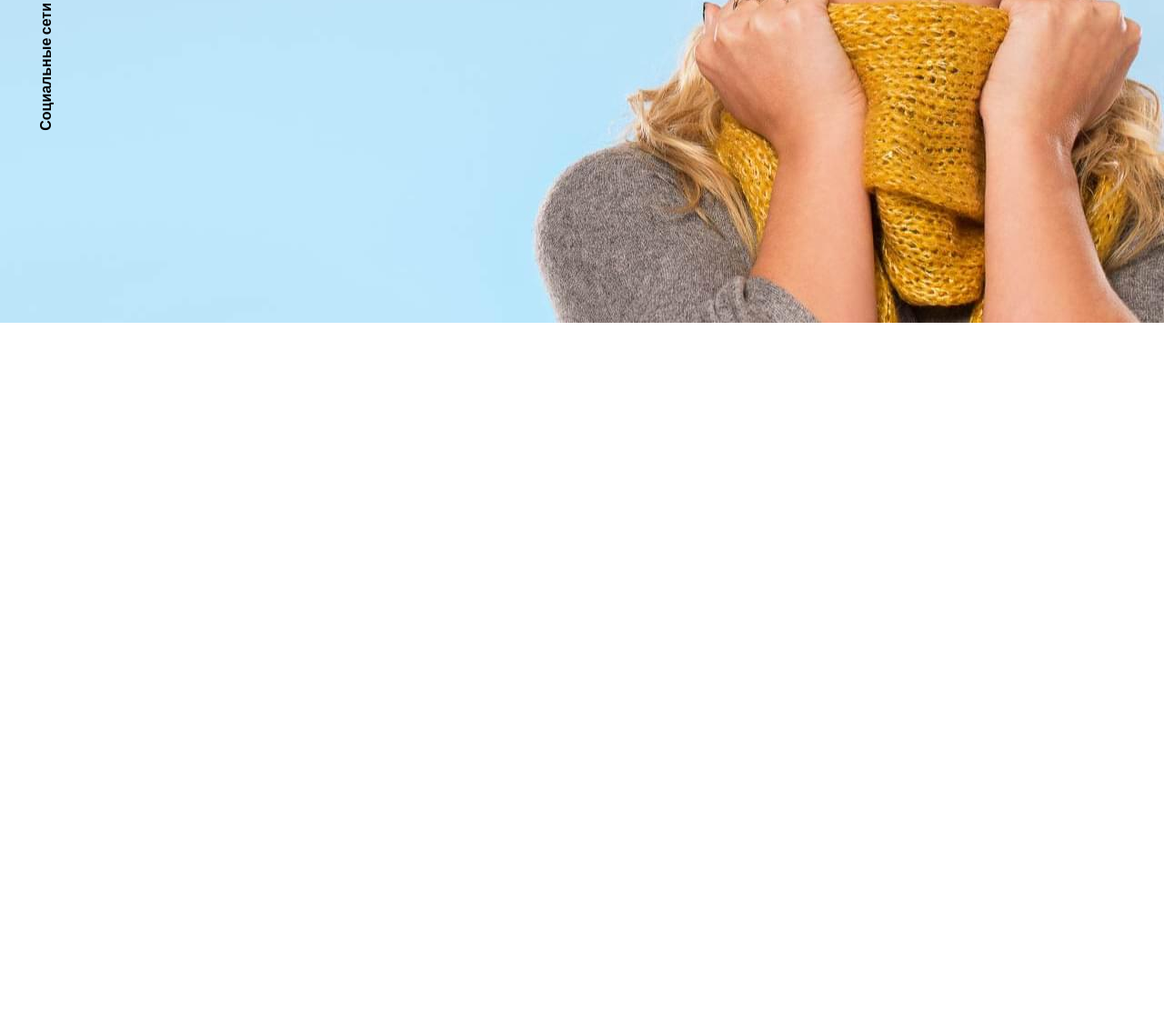
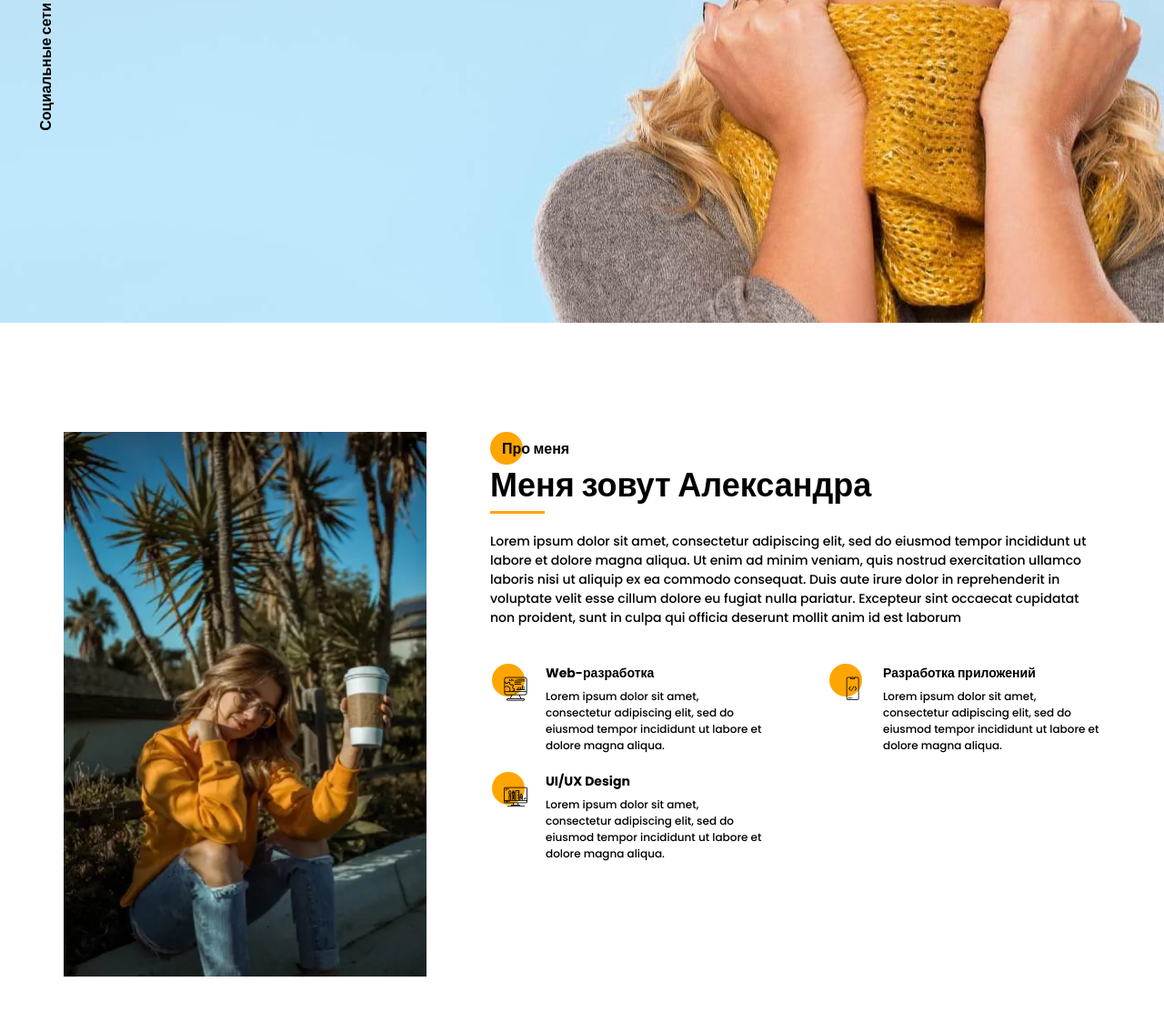
Before and after one commit to Alex-Sapon/portfolio, a website: page Porfolio/index.html in a window 1280 px wide. Shown: the part 445-1558 px from the top of the page at 91% size. Before the commit the page ends 800 px from the top, so only its background shows below. Drawn offline with nearby package versions, Linux system fonts and the light colour scheme; files that its build step writes are made by us from their sources; files whose address does not match are found by name.

Commit message:
add html, styles for the block about-me

```diff
--- a/#src/scss/Blocks/about-me.scss
+++ b/#src/scss/Blocks/about-me.scss
@@ -0,0 +1,70 @@
+.about-me {
+    padding: 120px 0px;
+    &__wrapper {
+        display: flex;
+    }
+
+    &__image {
+        margin-right: 70px;
+        flex: 0 0 35%;
+        img {
+            object-fit: contain;
+            width: 100%;
+        }
+    }
+    &__block {
+        margin-bottom: 40px;
+    }
+    &__subtitle {
+        margin-top: 7px;
+    }
+    &__title {
+        margin: 8px 0px;
+    }
+    &__text {
+        margin-top: 20px;
+        font-weight: 500;
+        font-size: 1.4rem;
+        line-height: 2.1rem;
+    }
+    &__block-skills {
+        display: flex;
+        flex-wrap: wrap;
+        justify-content: space-between;
+    }
+    &__skill {
+        flex: 0 0 300px;
+        margin-bottom: 20px;
+    }
+    .icon-mobile,
+    .icon-design,
+    .icon-developer {
+        font-size: 26px;
+        padding: 15px 0px 0px 15px;
+    }
+}
+.divider {
+    width: 60px;
+    height: 3px;
+    background-color: $secondColor;
+}
+.skill-about-me {
+    display: flex;
+    justify-content: space-between;
+    &__wrapper {
+        position: relative;
+        display: flex;
+        flex-direction: column;
+        @include circleForImg;
+    }
+    span {
+        position: relative;
+        margin-right: 20px;
+    }
+    &__text {
+        font-weight: 500;
+        font-size: 1.2rem;
+        line-height: 1.8rem;
+        margin-top: 6px;
+    }
+}
--- a/#src/scss/mixins.scss
+++ b/#src/scss/mixins.scss
@@ -23,3 +23,18 @@
         background: $secondColor;
     }
 }
+
+@mixin circleForImg {
+    &:before {
+        content: '';
+        display: block;
+        position: absolute;
+        width: 36px;
+        height: 36px;
+        top: 0;
+        left: -59px;
+        z-index: -1;
+        border-radius: 100%;
+        background: $secondColor;
+    }
+}
--- a/#src/scss/style.scss
+++ b/#src/scss/style.scss
@@ -76,7 +76,7 @@ body {
     }
     &_fs36 {
         font-size: 3.6rem;
-        line-height: 6.0rem;
+        line-height: 4.0rem;
     }
     &_fs20 {
         font-size: 2.0rem;
@@ -100,6 +100,8 @@ body {
     @include circle;
 }
 
+
+
 // Blocks ============================================================================
 // @import 'blocks/header';
 @import 'blocks/promo';
--- a/Porfolio/index.html
+++ b/Porfolio/index.html
@@ -78,7 +78,56 @@
         </div>
     </div>
 </section>
+    <section class="about-me">
+    <div class="container">
+        <div class="about-me__wrapper">
+            <div class="about-me__image">
+                <picture><source srcset="img/photo.webp" type="image/webp"><img src="img/photo.jpg" alt="photo"></picture>
+            </div>
+            <div class="about-me__content">
+                <div class="about-me__block">
+                    <div class="about-me__subtitle subtitle_circle title title_fs16">Про меня</div>
+                    <h2 class="about-me__title title title_fs36">Меня зовут Александра</h2>
+                    <div class="divider"></div>
+                    <p class="about-me__text">
+                        Lorem ipsum dolor sit amet, consectetur adipiscing elit, sed do eiusmod tempor incididunt ut labore et dolore magna aliqua. Ut enim ad minim veniam, quis nostrud exercitation ullamco laboris nisi ut aliquip ex ea commodo consequat. Duis aute irure dolor in reprehenderit in voluptate velit esse cillum dolore eu fugiat nulla pariatur. Excepteur sint occaecat cupidatat non proident, sunt in culpa qui officia deserunt mollit anim id est laborum
+                    </p>
+                </div>
+                <div class="about-me__block-skills">
+                    <div class="about-me__skill skill-about-me">
+                        <span class="icon-developer"></span>
+                        <div class="skill-about-me__wrapper">
+                            <div class="skill-about-me__title title title_fs14">Web-разработка</div>
+                            <p class="skill-about-me__text">
+                                Lorem ipsum dolor sit amet, consectetur adipiscing elit, sed do eiusmod tempor incididunt ut labore et dolore magna aliqua.
+                            </p>
+                        </div>
+                    </div>
+                    <div class="about-me__skill skill-about-me">
+                        <span class="icon-mobile"></span>
+                        <div class="skill-about-me__wrapper">
+                            <div class="skill-about-me__title title title_fs14">Разработка приложений</div>
+                            <p class="skill-about-me__text">
+                                Lorem ipsum dolor sit amet, consectetur adipiscing elit, sed do eiusmod tempor incididunt ut labore et dolore magna aliqua.
+                            </p>
+                        </div>
+                    </div>
+                    <div class="about-me__skill skill-about-me">
+                        <span class="icon-design"></span>
+                        <div class="skill-about-me__wrapper">
+                            <div class="skill-about-me__title title title_fs14">UI/UX Design</div>
+                            <p class="skill-about-me__text">
+                                Lorem ipsum dolor sit amet, consectetur adipiscing elit, sed do eiusmod tempor incididunt ut labore et dolore magna aliqua.
+                            </p>
+                        </div>
+                    </div>
+                </div>
 
+            </div>
+
+        </div>
+    </div>
+</section>
 
 
 
```
Also changed, not shown: #src/_about-me.html (+50 -0 lines), Porfolio/css/style.css, Porfolio/css/style.min.css.
